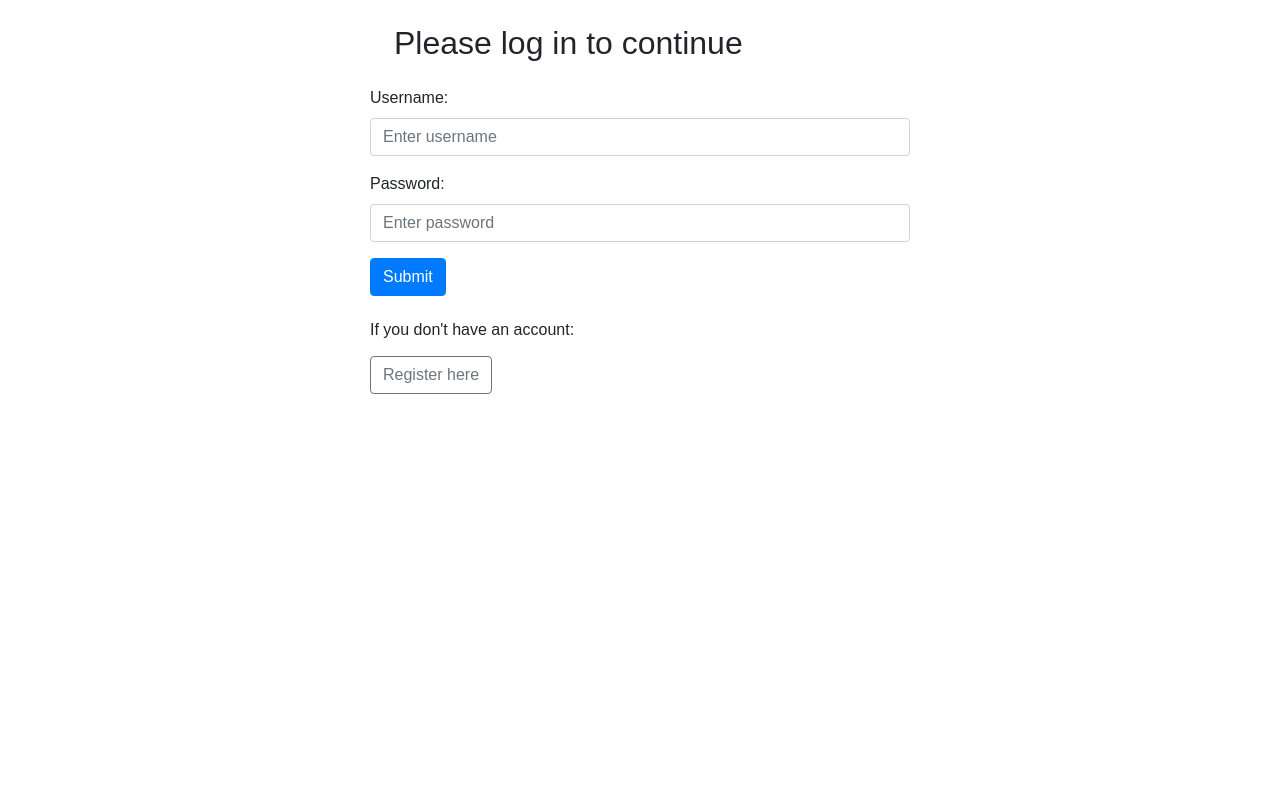
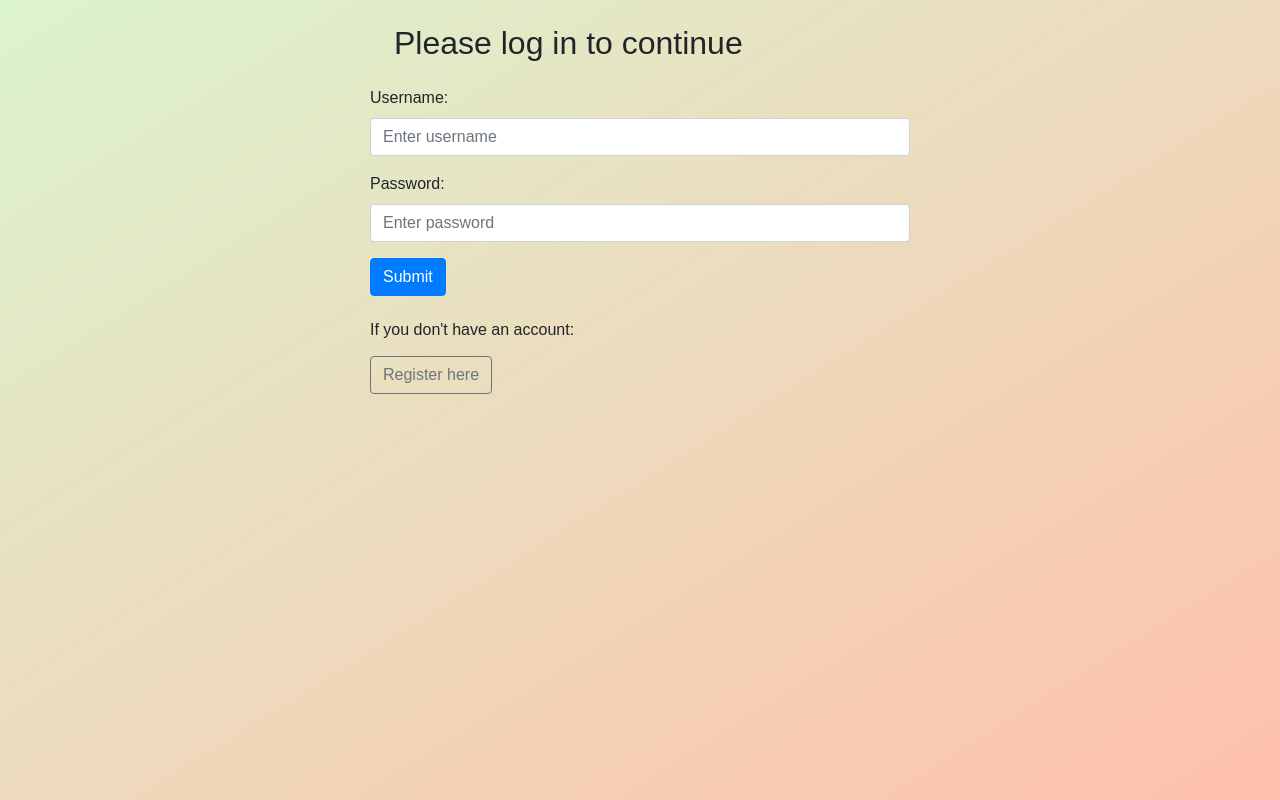
Before and after one commit to Jhnns84/myrecipes-app, a React (Vite) app: page / in a window 1280 px wide. Built offline with nearby package versions, Linux system fonts and the light colour scheme.

Commit message:
styling & code clean-up

```diff
--- a/src/components/main-view/main-view.scss
+++ b/src/components/main-view/main-view.scss
@@ -1,3 +1,9 @@
+body {
+  background-image: linear-gradient(to bottom right, #DBF4CD, #FFC0AB);
+  background-repeat: no-repeat;
+  background-attachment: fixed;
+}
+
 .top-padding{
   padding-top: 55px;
 }
--- a/src/components/navigation/navigation.scss
+++ b/src/components/navigation/navigation.scss
@@ -1,3 +1,5 @@
 .navbar{
-  background-color: #D1DFA5;
+  background-image: linear-gradient(to top right, #DBF4CD, #FFC0AB);
+  background-repeat: no-repeat;
+  background-attachment: fixed;
 }
```
Also changed, not shown: src/components/cuisine-view/cuisine-view.jsx (+8 -0 lines), src/components/main-view/main-view.jsx (+7 -13 lines), src/components/mealtype-view/mealtype-view.jsx (+8 -0 lines), src/components/recipe-view/recipe-view.jsx (+20 -0 lines), 4 other files (tests, documents, lock files or other folders).
